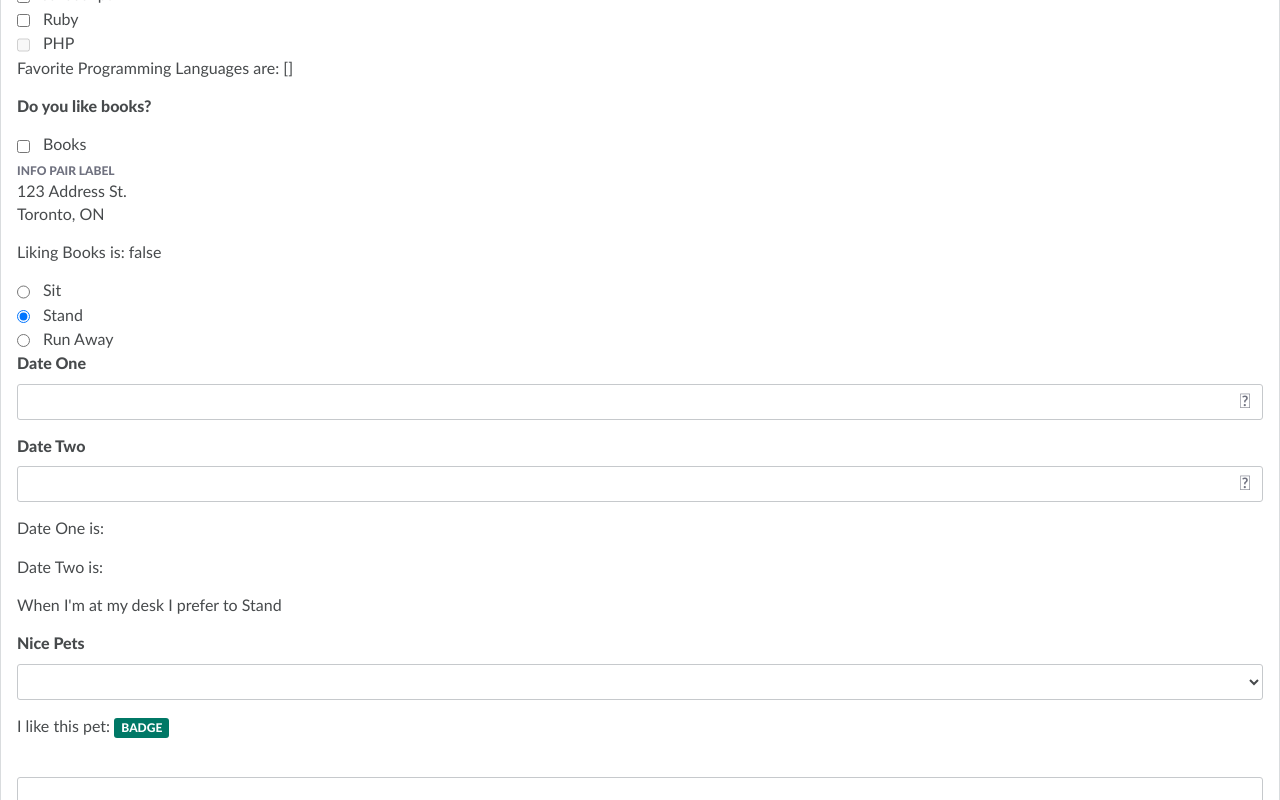
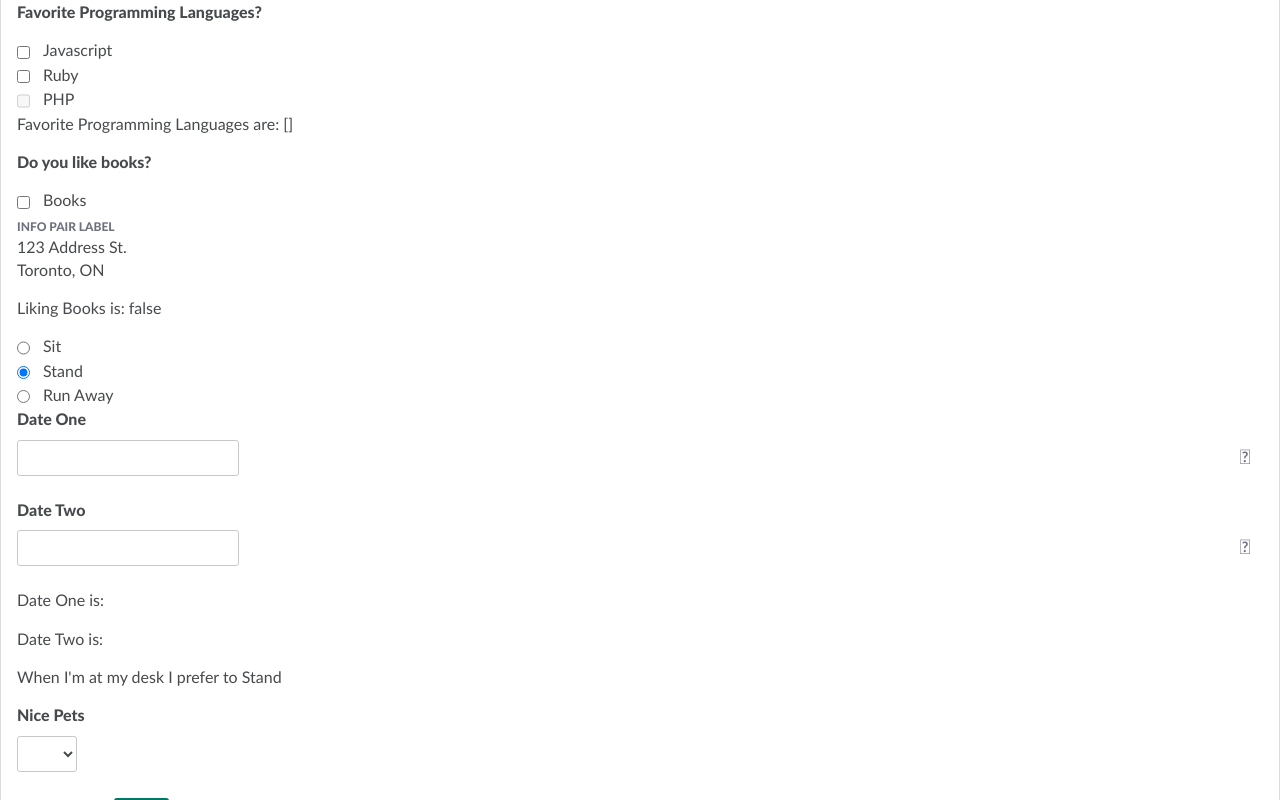
Before and after one commit to AmpleOrganics/Blaze.vue, a Vue app: page /#/demo in a window 1280 px wide. Shown: the part 2867-3667 px from the top of the page. Built offline with nearby package versions, Linux system fonts and the light colour scheme; a web font is replaced by a local one.

Commit message:
form elements must have labels - fix by label tag wrap (#393)

```diff
--- a/src/components/AoInput.vue
+++ b/src/components/AoInput.vue
@@ -22,6 +22,7 @@
       >
         {{ prepend }}
       </span>
+      <label>
         <input
           v-bind="$attrs"
           :class="['ao-form-control', {'ao-form-control--invalid': invalid }, computedSize]"
@@ -34,6 +35,7 @@
           @blur="emitBlur"
           @focus="emitFocus"
         >
+      </label>
       <span
         v-if="hasIconAddon"
         :class="[iconClass, { 'ao-input__icon--clickable': hasIconClickableClass }]"
--- a/src/components/AoSelect.vue
+++ b/src/components/AoSelect.vue
@@ -10,6 +10,7 @@
       <slot name="tooltip" />
     </div>
     <div class="ao-input">
+      <label>
         <select
           :value="selected"
           :class="[{'ao-form-control--invalid': invalid }, 'ao-form-control', computedSize]"
@@ -29,6 +30,7 @@
           </option>
           <slot />
         </select>
+      </label>
     </div>
     <span
       v-show="invalidMessage && invalid"
--- a/src/components/AoTextArea.vue
+++ b/src/components/AoTextArea.vue
@@ -9,6 +9,7 @@
       </label>
       <slot name="tooltip" />
     </div>
+    <label>
       <textarea
         v-bind="$attrs"
         :class="{'ao-form-control--invalid': invalid }"
@@ -21,6 +22,7 @@
         @focus="emitFocus"
         @change="emitChange"
       />
+    </label>
     <span
       v-show="invalidMessage && invalid"
       class="ao-form-group__invalid-message"
```
Lines whose indentation alone changed are shown as unchanged.
